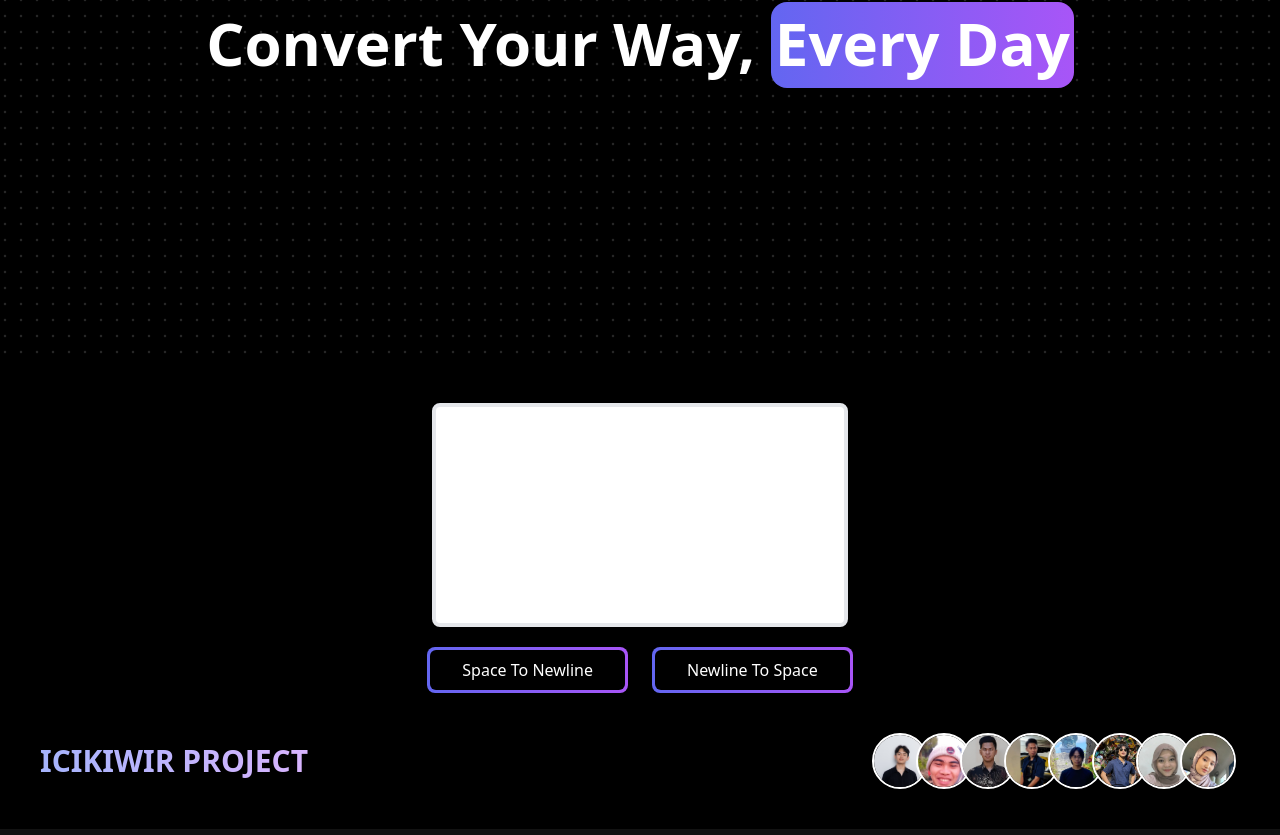
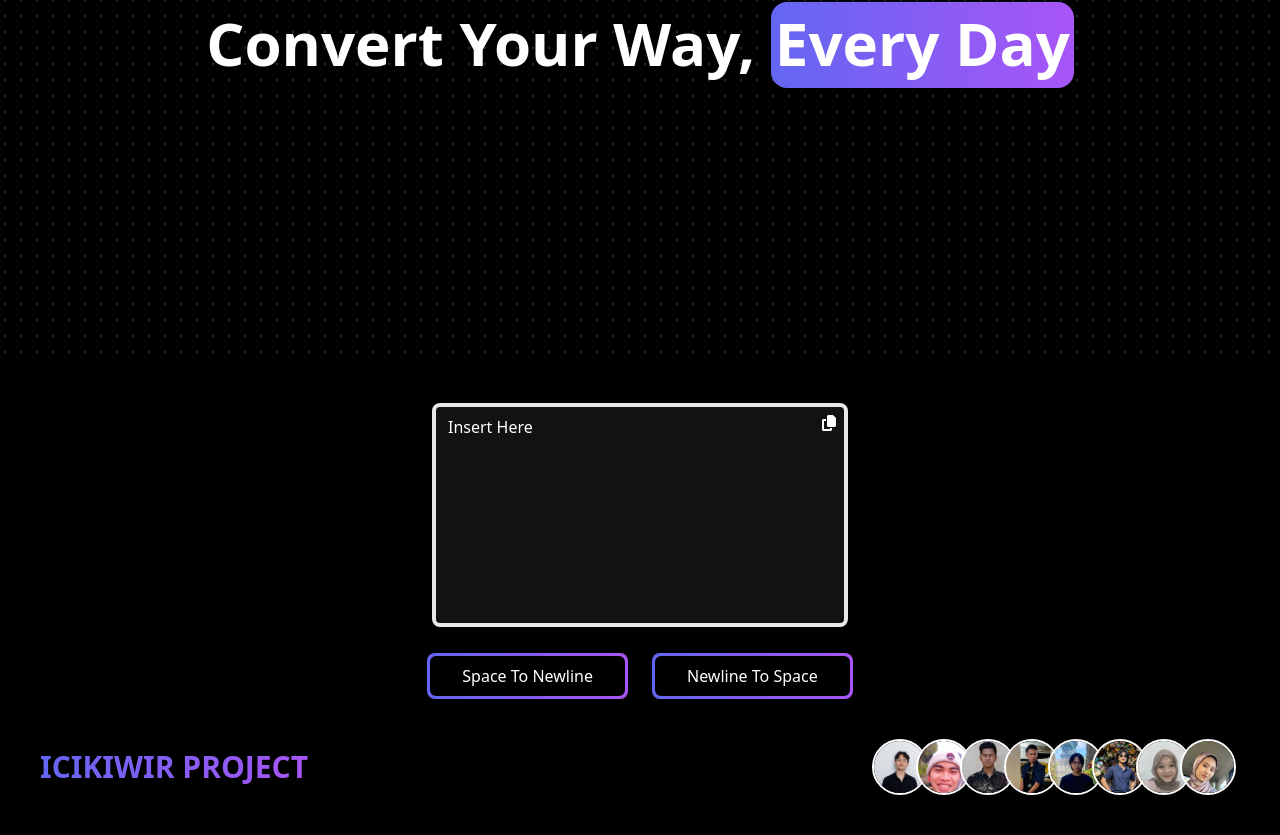
Before and after one commit to faharAhnaf/space-to-newline, a Next.js app: page / in a window 1280 px wide. Shown: the part 277-1112 px from the top of the page. Built offline with nearby package versions, Linux system fonts and the light colour scheme.

Commit message:
feat: adding copy to clipboard

```diff
--- a/package.json
+++ b/package.json
@@ -9,6 +9,11 @@
     "lint": "next lint"
   },
   "dependencies": {
+    "@fortawesome/fontawesome-svg-core": "^6.6.0",
+    "@fortawesome/free-brands-svg-icons": "^6.6.0",
+    "@fortawesome/free-regular-svg-icons": "^6.6.0",
+    "@fortawesome/free-solid-svg-icons": "^6.6.0",
+    "@fortawesome/react-fontawesome": "^0.2.2",
     "@radix-ui/react-dropdown-menu": "^2.1.2",
     "@tabler/core": "^1.0.0-beta21",
     "@tabler/icons-react": "^3.19.0",
--- a/src/app/layout.tsx
+++ b/src/app/layout.tsx
@@ -2,6 +2,10 @@ import type { Metadata } from "next";
 import localFont from "next/font/local";
 import "./globals.css";
 import { ThemeProvider } from "@/components/theme-provider";
+
+import { config } from "@fortawesome/fontawesome-svg-core";
+import "@fortawesome/fontawesome-svg-core/styles.css";
+config.autoAddCss = false;
 
 const geistSans = localFont({
   src: "./fonts/GeistVF.woff",
--- a/src/app/page.tsx
+++ b/src/app/page.tsx
@@ -5,9 +5,13 @@ import { useState } from "react";
 import { ButtonsCard } from "@/components/ui/tailwindcss-buttons";
 import { AnimatedTooltip } from "@/components/ui/animated-tooltip";
 import { ModeToggle } from "@/components/ui/mode-toggle";
+import { FontAwesomeIcon } from "@fortawesome/react-fontawesome";
+import { faCopy } from "@fortawesome/free-solid-svg-icons";
 
 export default function Home() {
   const [text, setText] = useState("");
+  const [showCopied, setShowCopied] = useState(false);
+
   // const textAreaRef = useRef<HTMLTextAreaElement>(null);
 
   // const adjustTextareaHeight = () => {
@@ -37,6 +41,12 @@ export default function Home() {
     setText(updatedText);
   };
 
+  const copyToClipboard = () => {
+    navigator.clipboard.writeText(text);
+    setShowCopied(true);
+    setTimeout(() => setShowCopied(false), 2000); // Hilangkan notifikasi setelah 2 detik
+  };
+
   return (
     <div className="flex min-h-screen flex-col dark:bg-black">
       <nav className="fixed z-10 m-4 mx-auto flex w-screen items-center justify-between">
@@ -54,14 +64,27 @@ export default function Home() {
       </HeroHighlight>
       <section className="flex-grow dark:bg-black">
         <div className="mx-4 grid space-y-5">
+          <div className="relative mx-auto mt-10 w-full max-w-[24rem] md:max-w-[26rem]">
             <textarea
-            className="border-xl mx-auto mt-10 grid h-52 w-full max-w-[24rem] resize-none items-center rounded-lg border-4 p-3 leading-none md:h-56 md:max-w-[26rem] dark:bg-white dark:text-black"
+              className="border-xl h-52 w-full resize-none rounded-lg border-4 p-3 leading-none md:h-56 dark:placeholder:text-white"
               name="textarea"
               id="textarea"
               rows={1}
+              placeholder="Insert Here"
               value={text}
               onChange={(e) => setText(e.target.value)}
             />
+            <FontAwesomeIcon
+              icon={faCopy}
+              className="absolute right-3 top-3 cursor-pointer"
+              onClick={copyToClipboard}
+            />
+            {showCopied && (
+              <div className="absolute right-3 top-10 rounded bg-purple-300 px-2 py-1 text-sm text-black dark:bg-purple-500 dark:text-white">
+                Copied!
+              </div>
+            )}
+          </div>
 
           <div className="mx-auto grid grid-cols-2 space-x-3 md:space-x-3">
             <ButtonsCard onClick={handleSpaceToNewline}>
@@ -86,7 +109,7 @@ export default function Home() {
       <footer className="dark:bg-black">
         <div className="flex w-full flex-row items-center justify-center md:justify-between">
           <div>
-            <p className="m-10 hidden bg-gradient-to-r from-indigo-300 to-purple-300 bg-clip-text text-3xl font-bold text-transparent md:flex">
+            <p className="m-10 hidden bg-gradient-to-r from-indigo-300 to-purple-300 bg-clip-text text-3xl font-bold text-transparent md:flex dark:from-indigo-500 dark:to-purple-500">
               ICIKIWIR PROJECT
             </p>
           </div>
```
Also changed, not shown: 2 other files (tests, documents, lock files or other folders). Lines whose indentation alone changed are shown as unchanged.
